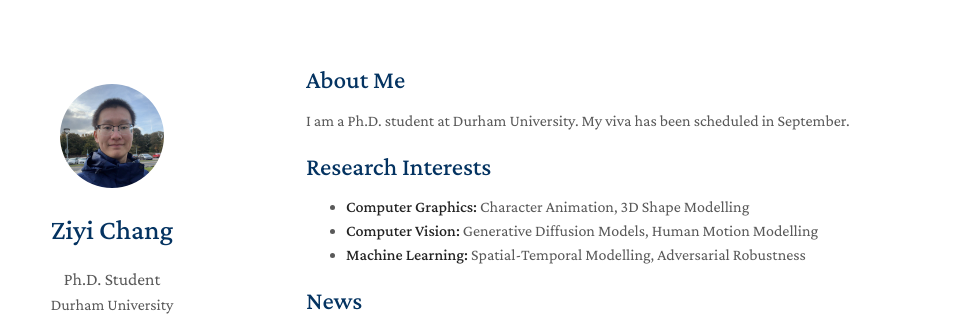
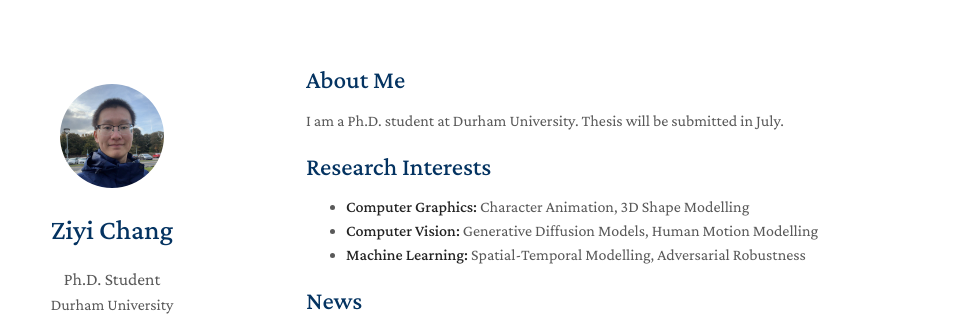
Before and after one commit to CH4N9ZY/ch4n9zy.github.io, a Jekyll site: the page built from index.md, in a window 1280 px wide and 900 px high. Shown: the top 316 px of the window, without its empty margins (164-1142 px from the left). Built offline with Jekyll 4.4.1, drawn with Linux system fonts in a browser that asks for light colours; a style sheet for code colours, icons or effects is not loaded; our own code applies the rules of GitHub Pages for plain Markdown files.

Commit message:
20250609

```diff
--- a/index.md
+++ b/index.md
@@ -4,7 +4,7 @@ layout: homepage
 
 ## About Me
 
-I am a Ph.D. student at Durham University. My viva has been scheduled in September.
+I am a Ph.D. student at Durham University. Thesis will be submitted in July.
 
 ## Research Interests
 
```
